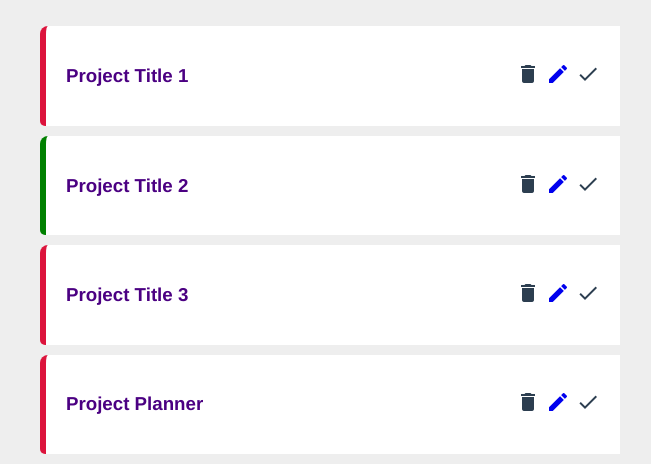
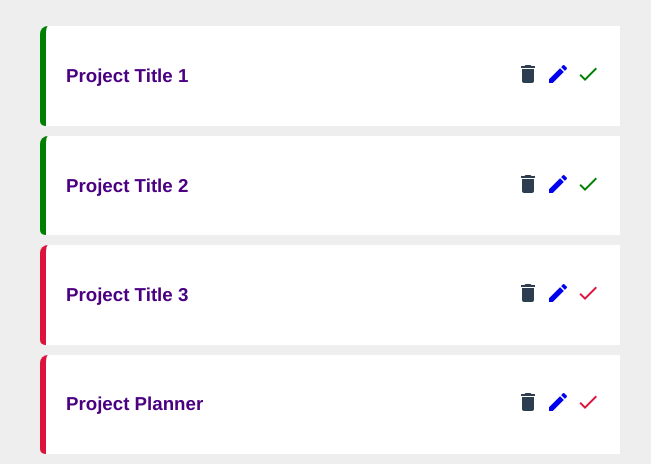
Before and after one commit to fisheeesh/Project-Planner, a Vue app: page / in a window 1280 px wide. Shown: the part 139-603 px from the top of the page, without its empty margins (310-961 px from the left). Built offline with nearby package versions, Linux system fonts and the light colour scheme; data requests are answered from the project's data file.

Commit message:
update project backend

```diff
--- a/database/db.json
+++ b/database/db.json
@@ -4,7 +4,7 @@
       "id": "1",
       "title": "Project Title 1",
       "projectDetail": "Project Detail 1",
-      "complete": false
+      "complete": true
     },
     {
       "id": "2",
@@ -15,13 +15,13 @@
     {
       "id": "3",
       "title": "Project Title 3",
-      "projectDetail": "Project Detail 3",
+      "projectDetail": "Project Detail 3 GG pr kwar dfada",
       "complete": false
     },
     {
       "id": "dc3e",
       "title": "Project Planner",
-      "projectDetail": "Manage Project Lifetime Process",
+      "projectDetail": "Manage Project Lifetime Process. User can edit, delete and check all the projects",
       "complete": false
     }
   ]
--- a/src/components/SingleProject.vue
+++ b/src/components/SingleProject.vue
@@ -9,7 +9,7 @@
                 <router-link :to="{name : 'editProject', params : {id : project.id}}">
                     <span class="material-icons">edit</span>
                 </router-link>
-                <span class="material-icons" @click="updateProject">done</span>
+                <span class="material-icons" @click="updateProject" :class="{done : project.complete, undone : !project.complete}">done</span>
             </div>
         </div>
         <p v-if="isShow">{{ project.projectDetail }}</p>
@@ -80,4 +80,11 @@ span:hover{
 .complete{
     border-left: 6px solid green;
 }
+.done{
+    color: green;
+}
+.undone{
+    color: crimson;
+}
+
 </style>
--- a/src/views/EditProject.vue
+++ b/src/views/EditProject.vue
@@ -1,6 +1,6 @@
 <template>
   <h1>Edit Project</h1>
-  <form>
+  <form @submit.prevent="updateProject">
     <label for="">Project Title</label>
     <input type="text" v-model="title">
     <label>Project Detail</label>
@@ -28,6 +28,19 @@ export default {
         this.detail = datas.projectDetail
       })
       .catch(error => console.log(error))
+    },
+    methods:{
+      updateProject(){
+        fetch('http://localhost:3000/projects/' + this.id, {
+          method : "PATCH",
+          headers : {"Content-Type" : "application/json"},
+          body : JSON.stringify({
+            title : this.title,
+            projectDetail : this.detail
+          })
+        })
+        .then(()=> this.$router.push({name : 'home'}))
+      }
     }
 }
 </script>
```
